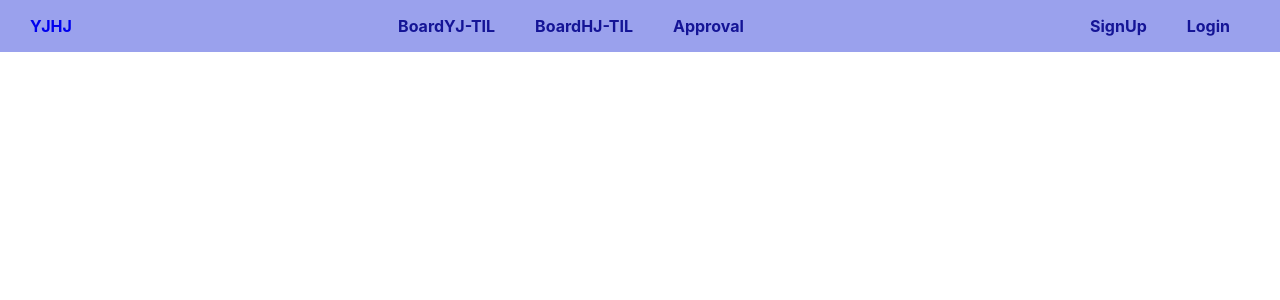
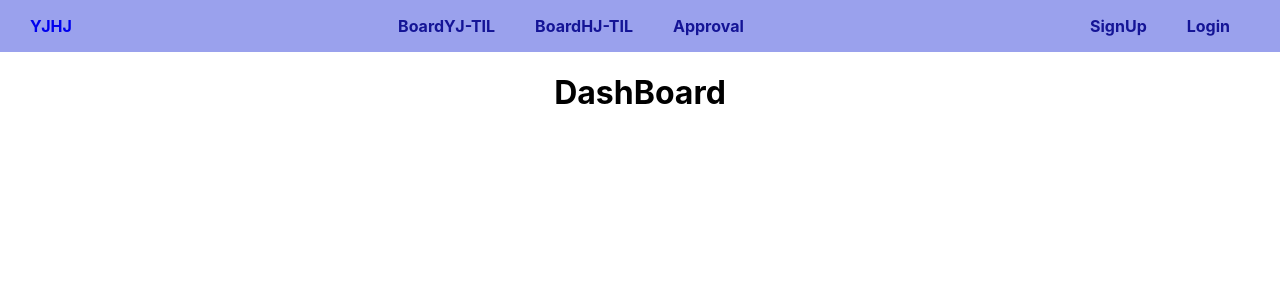
Before and after one commit to 10019610/YJToDo, a React (Create React App) app in the folder todo_FE/temp_react/: page / in a window 1280 px wide. Shown: the top 300 px of the page. Built offline with nearby package versions, Linux system fonts and the light colour scheme.

Commit message:
[수정] 메인 페이지 수정
메인 페이지는 자동으로 메인대시보드로 리다이렉트

```diff
--- a/todo_FE/temp_react/src/App.js
+++ b/todo_FE/temp_react/src/App.js
@@ -1,6 +1,5 @@
 import "./App.css";
 import { Route } from "react-router-dom";
-import Mainpage from "./components/views/Mainpage";
 import YjBoard from "./components/views/YjBoard/YjBoard";
 import YjBoardwrite from "./components/views/YjBoard/YjBoardwrite";
 import Header from "./components/common/Header";
@@ -9,13 +8,14 @@ import Signup from "./components/views/Signup/Signup";
 import HjBoard from "./components/views/HjBoard/HjBoard";
 import ApprovalFormpage from "./components/views/approval/ApprovalFormPage";
 import ApprovalListPage from "./components/views/approval/ApprovalListPage";
+import MainDashBoardPage from "./components/views/mainDashBoard/MainDashBoardPage";
 
 function App() {
   return (
     <div className="App">
       <Header />
-      <Route path="/mainpage">
-        <Mainpage></Mainpage>
+      <Route path="/">
+        <MainDashBoardPage />
       </Route>
       <Route path="/yjBoard">
         <YjBoard />
--- a/todo_FE/temp_react/src/components/views/mainDashBoard/MainDashBoardPage.js
+++ b/todo_FE/temp_react/src/components/views/mainDashBoard/MainDashBoardPage.js
@@ -0,0 +1,9 @@
+const MainDashBoardPage = () => {
+    return (
+        <main>
+            <h1>DashBoard</h1>
+        </main>
+    )
+}
+
+export default MainDashBoardPage;
```
